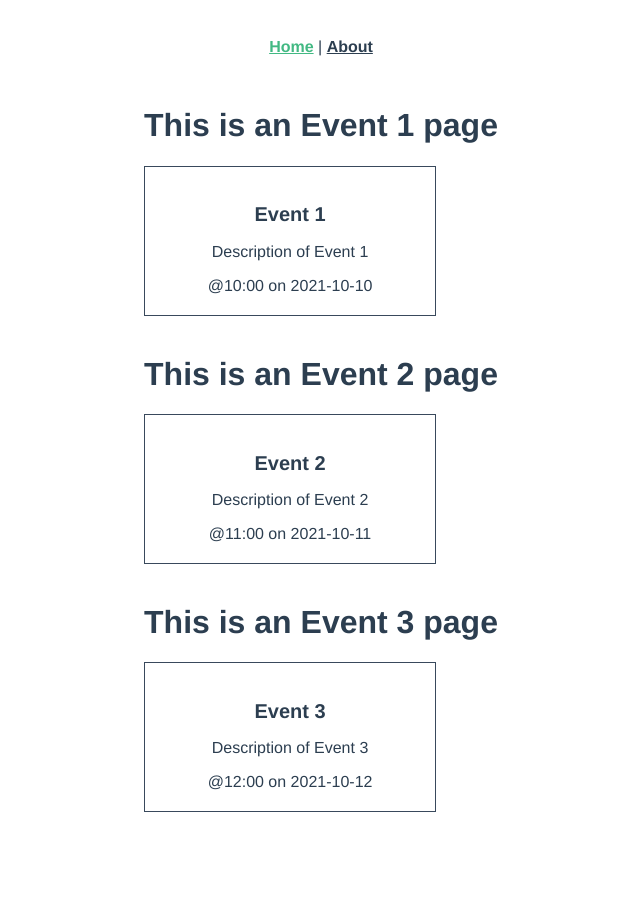
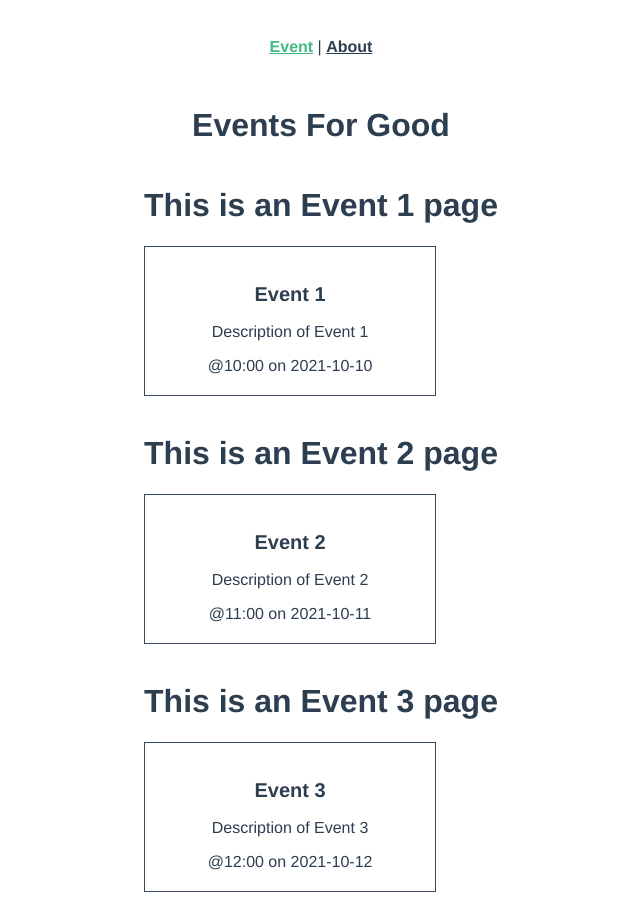
Before and after one commit to sirkittbreaker/713-DAY06-Vue, a Vue app in the folder 713-frontend/: page / in a window 1280 px wide. Shown: the top 908 px of the page, without its empty margins (319-959 px from the left). Before the commit the page ends 838 px from the top, so only its background shows below. Built offline with nearby package versions, Linux system fonts and the light colour scheme; the HTML template or start-up script is replaced by a standard one.

Commit message:
Task 5 test the hierarchy of components

```diff
--- a/713-frontend/src/App.vue
+++ b/713-frontend/src/App.vue
@@ -7,7 +7,7 @@ import { RouterLink, RouterView } from 'vue-router'
     <header>
       <div class="wrapper">
         <nav>
-          <RouterLink to="/">Home</RouterLink> |
+          <RouterLink to="/">Event</RouterLink> |
           <RouterLink to="/about">About</RouterLink>
         </nav>
       </div>
--- a/713-frontend/src/views/EventListView.vue
+++ b/713-frontend/src/views/EventListView.vue
@@ -45,6 +45,8 @@ const events = ref([
 </script>
 
 <template>
+  <h1>Events For Good</h1>
+
   <div class="events">
     <!-- <div v-if="events.length === 0">No events</div>
     <div v-else-if="events.length === 1">Only one event</div>
```
